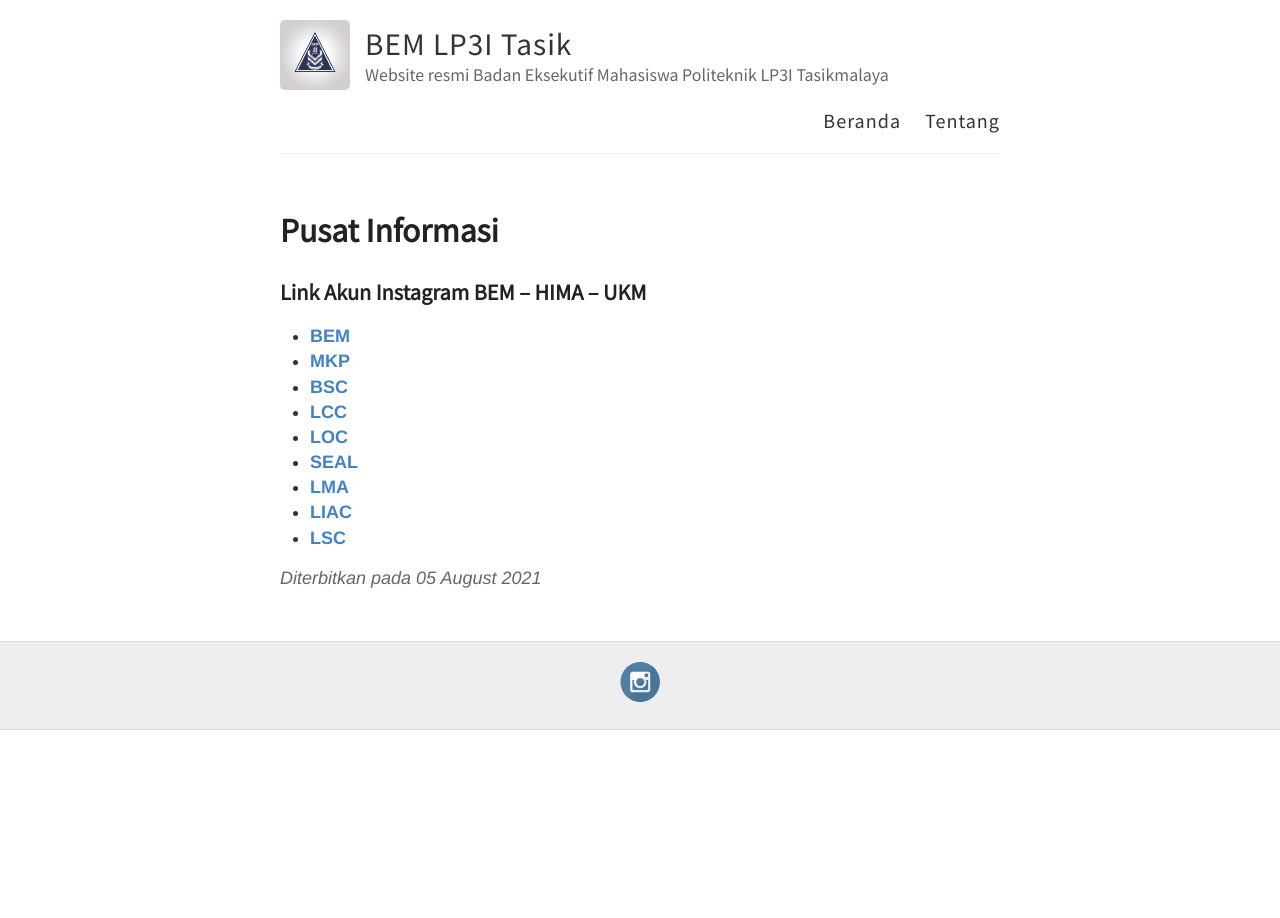
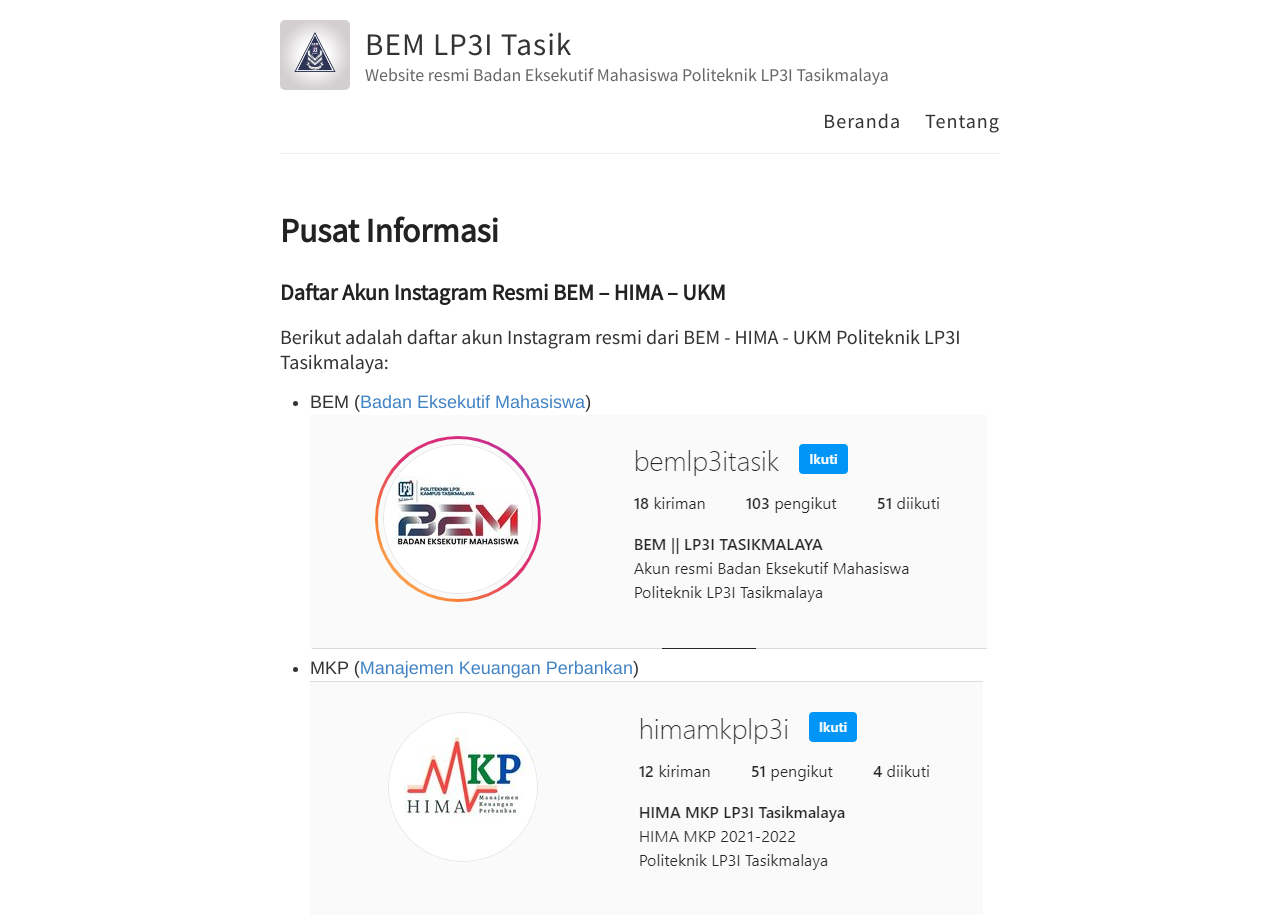
Before and after one commit to dokumentasibem/maulanakurniawann.github.io, a plain HTML site: page pusat-informasi/index.html in a window 1280 px wide. Shown: the top 918 px of the page. Before the commit the page ends 800 px from the top, so only its background shows below. Drawn offline with Linux system fonts and the light colour scheme.

Commit message:
Penyempurnaan
Signed-off-by: maulanakurniawann <maulanakurniawan@outlook.co.id>

```diff
--- a/pusat-informasi/index.html
+++ b/pusat-informasi/index.html
@@ -9,9 +9,9 @@
     <meta name='viewport' content='width=device-width, initial-scale=1.0, maximum-scale=1.0'>
 
 
-    <meta name="description" content="Link Akun Instagram BEM – HIMA – UKM
+    <meta name="description" content="Daftar Akun Instagram Resmi BEM – HIMA – UKM
 " />
-    <meta property="og:description" content="Link Akun Instagram BEM – HIMA – UKM
+    <meta property="og:description" content="Daftar Akun Instagram Resmi BEM – HIMA – UKM
 " />
 
     <meta name="author" content="BEM LP3I Tasik" />
@@ -27,6 +27,7 @@
 
     <link rel="stylesheet" type="text/css" href="/style.css" />
     <link rel="alternate" type="application/rss+xml" title="BEM LP3I Tasik - Website resmi Badan Eksekutif Mahasiswa Politeknik LP3I Tasikmalaya" href="/feed.xml" />
+    <link rel="shortcut icon" href="/images/avatar.jpg">
 
     <!-- Created with Jekyll Now - http://github.com/barryclark/jekyll-now -->
   </head>
@@ -55,18 +56,29 @@
   <h1>Pusat Informasi</h1>
 
   <div class="entry">
-    <h3 id="link-akun-instagram-bem--hima--ukm">Link Akun Instagram BEM – HIMA – UKM</h3>
+    <h3 id="daftar-akun-instagram-resmi-bem--hima--ukm">Daftar Akun Instagram Resmi BEM – HIMA – UKM</h3>
+
+<p>Berikut adalah daftar akun Instagram resmi dari BEM - HIMA - UKM Politeknik LP3I Tasikmalaya:</p>
 
 <ul>
-  <li><a href="https://www.instagram.com/bemlp3itasik"><strong>BEM</strong></a></li>
-  <li><a href="https://www.instagram.com/himamkplp3i"><strong>MKP</strong></a></li>
-  <li><a href="https://www.instagram.com/himabsc.lp3itasik"><strong>BSC</strong></a></li>
-  <li><a href="https://www.instagram.com/lcc.tasik"><strong>LCC</strong></a></li>
-  <li><a href="https://www.instagram.com/loc.tasikmalaya"><strong>LOC</strong></a></li>
-  <li><a href="https://www.instagram.com/seal.lp3itasik"><strong>SEAL</strong></a></li>
-  <li><a href="https://www.instagram.com/lmalp3itasik"><strong>LMA</strong></a></li>
-  <li><a href="https://www.instagram.com/liac.official"><strong>LIAC</strong></a></li>
-  <li><a href="https://www.instagram.com/lsc.lp3itsk"><strong>LSC</strong></a></li>
+  <li>BEM (<a href="https://www.instagram.com/bemlp3itasik">Badan Eksekutif Mahasiswa</a>)
+<img src="/images/BEM.png" alt="BEM" /></li>
+  <li>MKP (<a href="https://www.instagram.com/himamkplp3i">Manajemen Keuangan Perbankan</a>)
+<img src="/images/MKP.png" alt="MKP" /></li>
+  <li>BSC (<a href="https://www.instagram.com/himabsc.lp3itasik">Business Student Community</a>)
+<img src="/images/BSC.png" alt="BSC" /></li>
+  <li>LCC (<a href="https://www.instagram.com/lcc.tasik">LP3I Computer Club</a>)
+<img src="/images/LCC.png" alt="LCC" /></li>
+  <li>LOC (<a href="https://www.instagram.com/loc.tasikmalaya">LP3I Otomotif Club</a>)
+<img src="/images/LOC.png" alt="LOC" /></li>
+  <li>SEAL (<a href="https://www.instagram.com/seal.lp3itasik">Student English Association of LP3I</a>)
+<img src="/images/SEAL.png" alt="SEAL" /></li>
+  <li>LMA (<a href="https://www.instagram.com/lmalp3itasik">LP3I MOSLEM ASSOCIATION</a>)
+<img src="/images/LMA.png" alt="LMA" /></li>
+  <li>LIAC (<a href="https://www.instagram.com/liac.official">LP3I Innovation Art Club</a>)
+<img src="/images/LIAC.png" alt="LIAC" /></li>
+  <li>LSC (<a href="https://www.instagram.com/lsc.lp3itsk">LP3I SPORT CLUB</a>)
+<img src="/images/LSC.png" alt="LSC" /></li>
 </ul>
 
   </div>
```
Also changed, not shown: 404.html (+1 -0 lines), about/index.html (+1 -0 lines), index.html (+2 -1 lines), images/BEM.png (added), images/BSC.png (added), images/LCC.png (added), images/LIAC.png (added), images/LMA.png (added), images/LOC.png (added), images/LSC.png (added), images/MKP.png (added), images/SEAL.png (added).
